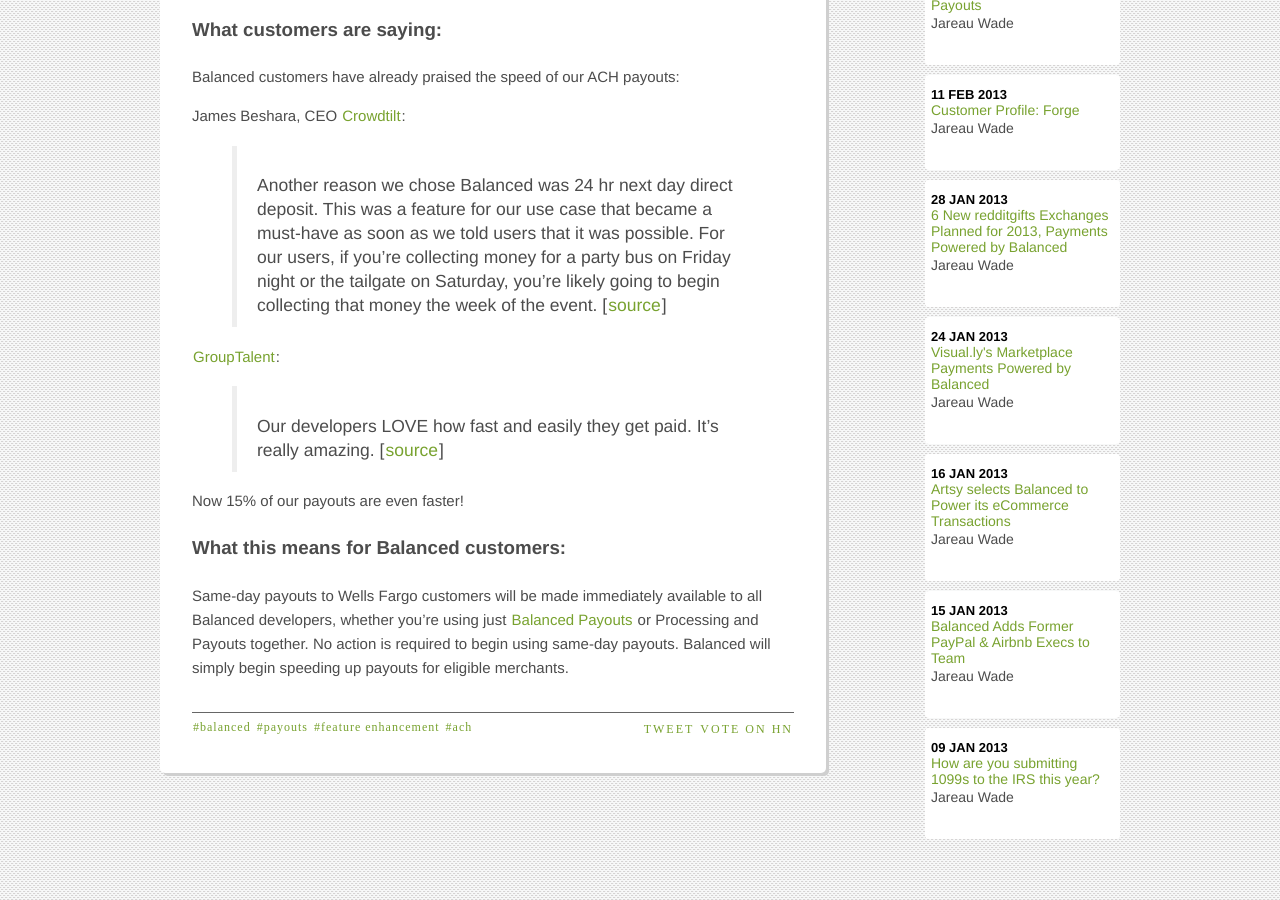
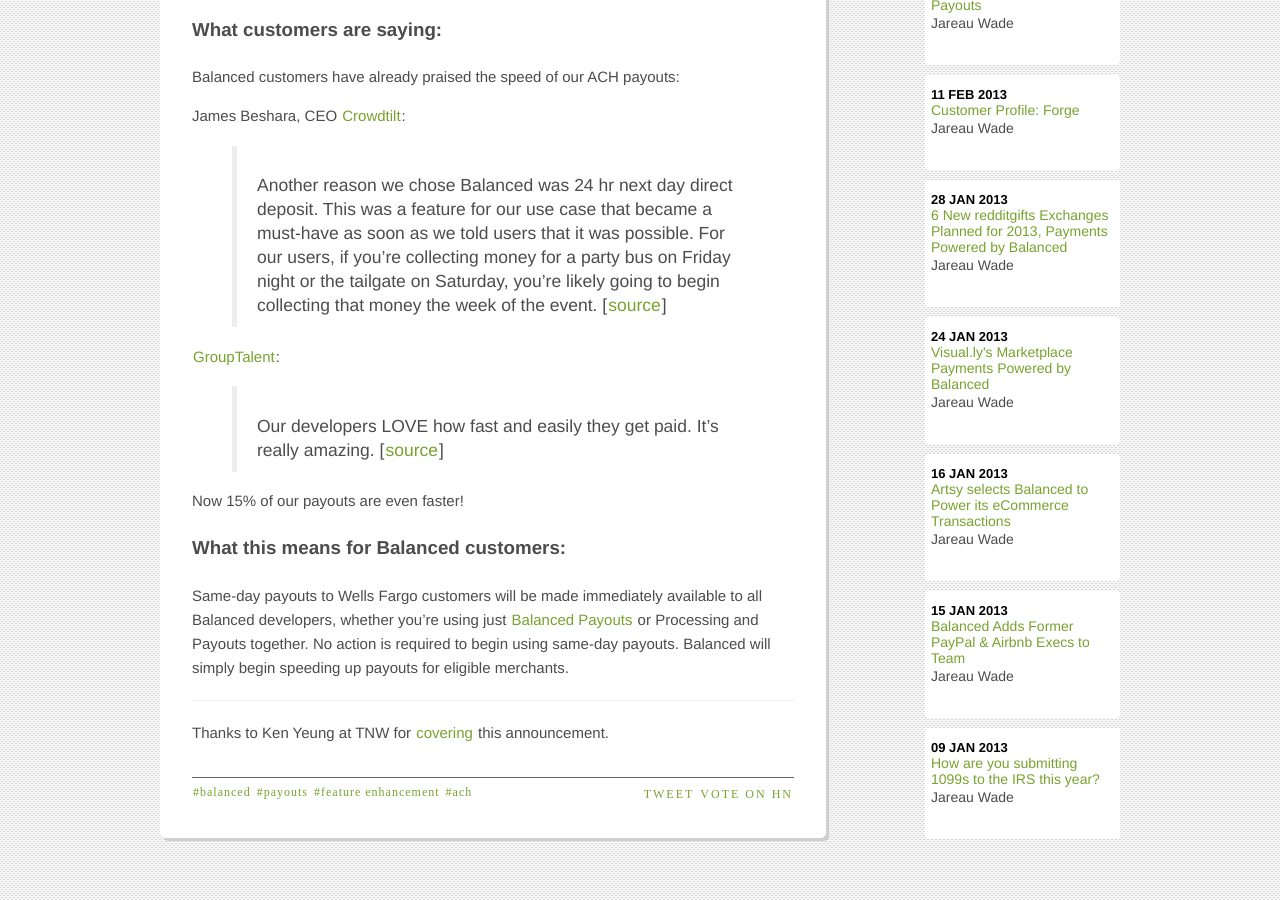
Before and after one commit to balanced/balanced.github.com, a Jekyll site: the page built from _posts/2013-02-25-introducing-balanced-same-day-payouts-wells-fargo.md, in a window 1280 px wide and 900 px high, scrolled down 808 px. Built offline with Jekyll 4.4.1, drawn with Linux system fonts in a browser that asks for light colours; nearby versions of some CDN libraries; library files that are not in the unit come from our copies; Markdown is read by kramdown in place of the engine named in the settings; comment, search, counter and statistics services are not loaded.

Commit message:
Update _posts/2013-02-25-introducing-balanced-same-day-payouts-wells-fargo.md

```diff
--- a/_posts/2013-02-25-introducing-balanced-same-day-payouts-wells-fargo.md
+++ b/_posts/2013-02-25-introducing-balanced-same-day-payouts-wells-fargo.md
@@ -28,3 +28,6 @@
 
 #### What this means for Balanced customers:
 Same-day payouts to Wells Fargo customers will be made immediately available to all Balanced developers, whether you're using just [Balanced Payouts](http://blog.balancedpayments.com/announcing-balanced-payouts/) or Processing and Payouts together. No action is required to begin using same-day payouts. Balanced will simply begin speeding up payouts for eligible merchants.
+
+---
+Thanks to Ken Yeung at TNW for [covering](http://thenextweb.com/insider/2013/02/25/balanced-payments-brings-same-day-payouts-to-wells-fargo-customers/) this announcement.
```
